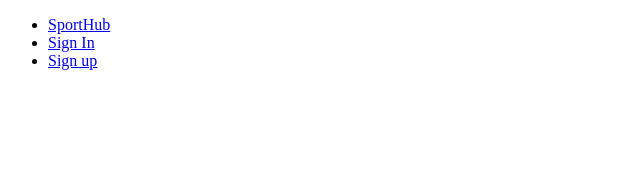
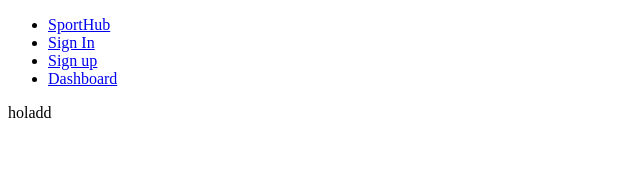
Before and after one commit to EfrainRP/AiSportFrontend, a React (Vite) app: page /dashboard in a window 1280 px wide. Shown: the top 172 px of the page, without its empty margins (0-640 px from the left). Built offline with nearby package versions, Linux system fonts and the light colour scheme.

Commit message:
nav Dashboard

```diff
--- a/package.json
+++ b/package.json
@@ -10,6 +10,7 @@
     "preview": "vite preview"
   },
   "dependencies": {
+    "axios": "^1.7.7",
     "react": "^18.3.1",
     "react-dom": "^18.3.1",
     "react-hook-form": "^7.53.0",
--- a/src/App.jsx
+++ b/src/App.jsx
@@ -5,6 +5,7 @@ import Nav from './components/Inicio/Nav.jsx'
 import Welcome from './components/Inicio/Welcome.jsx'
 import SignUp from './components/Inicio/SignUp.jsx'
 import SignIn from "./components/Inicio/SignIn.jsx";
+import Dashboard from "./components/Dashboard/Dashboard.jsx";
 
 function App(){
     return (
@@ -15,6 +16,7 @@ function App(){
             <Route index path="/" element={<Welcome/>}/>
             <Route path="/signin" element={<SignIn/>} />
             <Route path="/signup" element={<SignUp/>} />
+            <Route path="/dashboard" element={<Dashboard/>} />
           </Routes>
         </Router>
       </div>
--- /dev/null
+++ b/src/components/Dashboard/Dashboard.jsx
@@ -0,0 +1,12 @@
+import React from 'react';
+import axios from 'axios';
+import { Link } from 'react-router-dom';
+
+function Dashboard(){
+    return (
+        <div>
+            holadd
+        </div>
+    )
+}
+export default Dashboard;
--- a/src/components/Inicio/Nav.jsx
+++ b/src/components/Inicio/Nav.jsx
@@ -9,10 +9,13 @@ return (
             <Link to="/">SportHub</Link>
         </li>
         <li>
-            <Link to="/SignIn">Sign In</Link>
+            <Link to="/signin">Sign In</Link>
         </li>
         <li>
-            <Link to="/SignUp">Sign up</Link>
+            <Link to="/signup">Sign up</Link>
+        </li>
+        <li>
+            <Link to="/dashboard">Dashboard</Link>
         </li>
         </ul>
     </nav>
```
Also changed, not shown: 1 other file (tests, documents, lock files or other folders).
